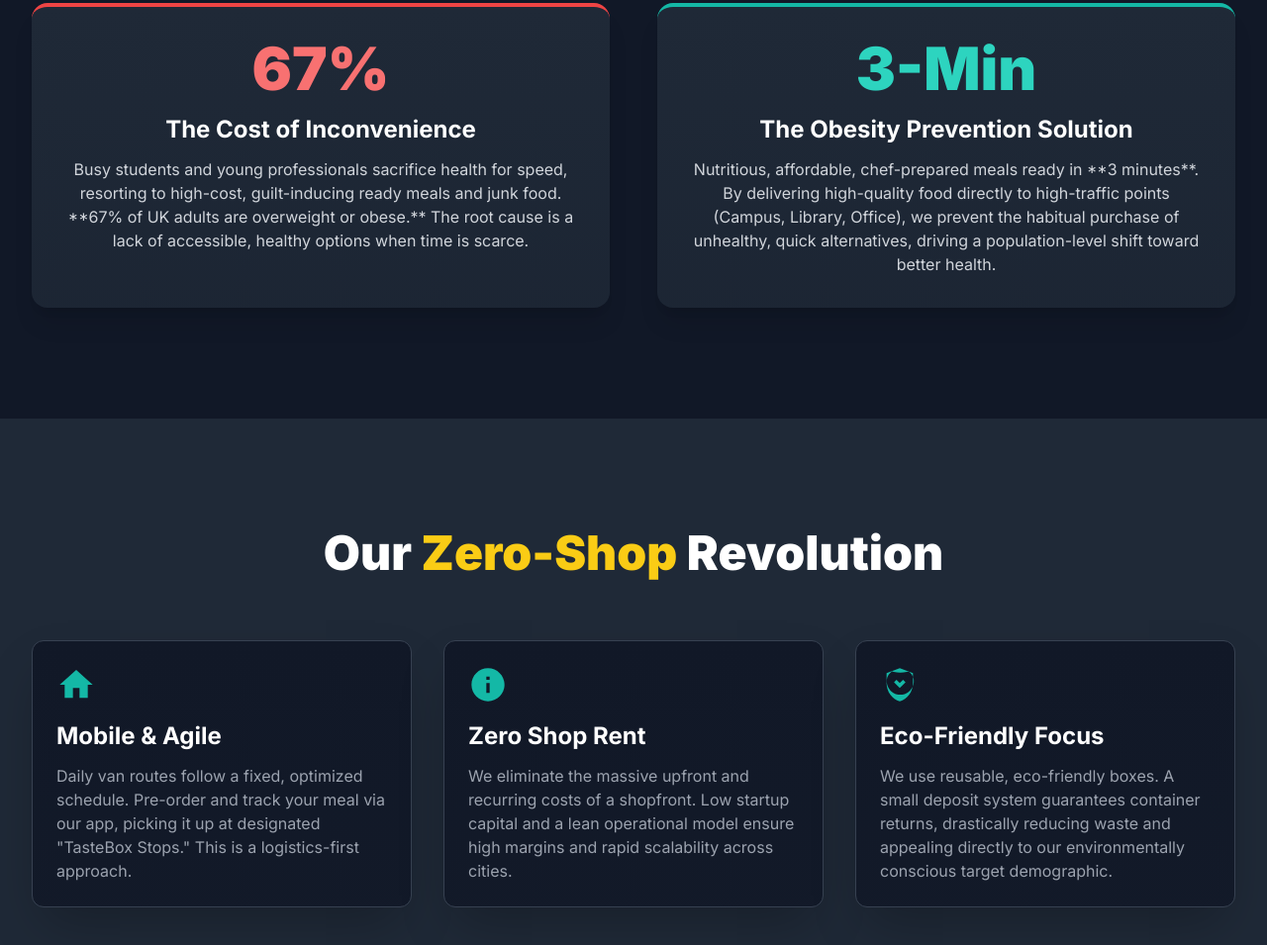
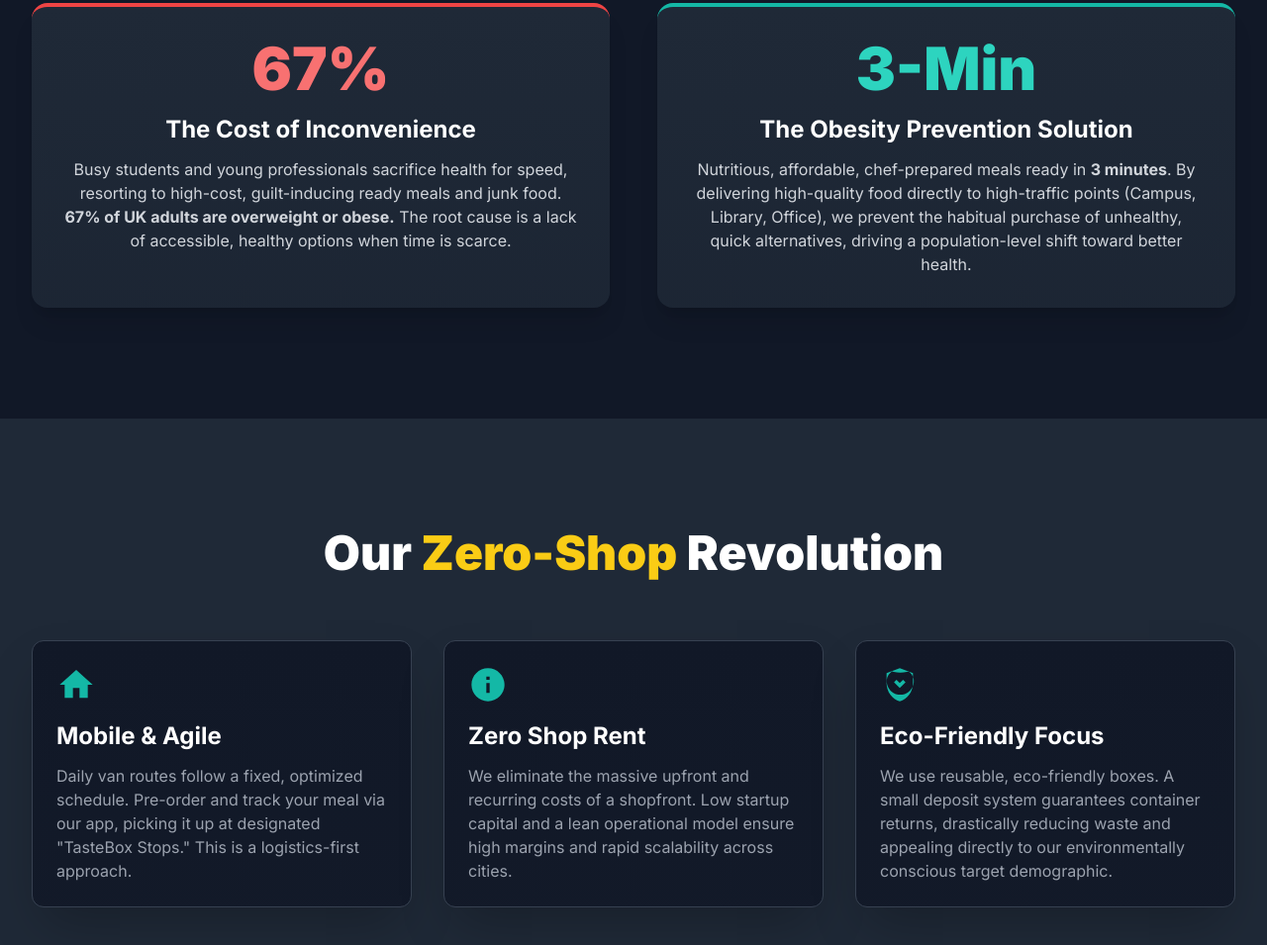
Before and after one commit to code-asp/tastebox, a plain HTML site: page index.html in a window 1280 px wide. Shown: the part 785-1740 px from the top of the page at 99% size. Drawn offline with nearby package versions, Linux system fonts and the light colour scheme.

Commit message:
Replace strong text with HTML strong tags

```diff
--- a/index.html
+++ b/index.html
@@ -54,7 +54,7 @@
                     <p class="text-6xl font-black text-red-400 mb-4">67%</p>
                     <h3 class="text-2xl font-bold mb-3">The Cost of Inconvenience</h3>
                     <p class="text-gray-300">
-                        Busy students and young professionals sacrifice health for speed, resorting to high-cost, guilt-inducing ready meals and junk food. **67% of UK adults are overweight or obese.** The root cause is a lack of accessible, healthy options when time is scarce.
+                        Busy students and young professionals sacrifice health for speed, resorting to high-cost, guilt-inducing ready meals and junk food. <strong>67% of UK adults are overweight or obese.</strong> The root cause is a lack of accessible, healthy options when time is scarce.
                     </p>
                 </div>
 
@@ -64,7 +64,7 @@
                     <p class="text-6xl font-black text-teal-400 mb-4">3-Min</p>
                     <h3 class="text-2xl font-bold mb-3">The Obesity Prevention Solution</h3>
                     <p class="text-gray-300">
-                        Nutritious, affordable, chef-prepared meals ready in **3 minutes**. By delivering high-quality food directly to high-traffic points (Campus, Library, Office), we prevent the habitual purchase of unhealthy, quick alternatives, driving a population-level shift toward better health.
+                        Nutritious, affordable, chef-prepared meals ready in <strong>3 minutes</strong>. By delivering high-quality food directly to high-traffic points (Campus, Library, Office), we prevent the habitual purchase of unhealthy, quick alternatives, driving a population-level shift toward better health.
                     </p>
                 </div>
             </div>
```
